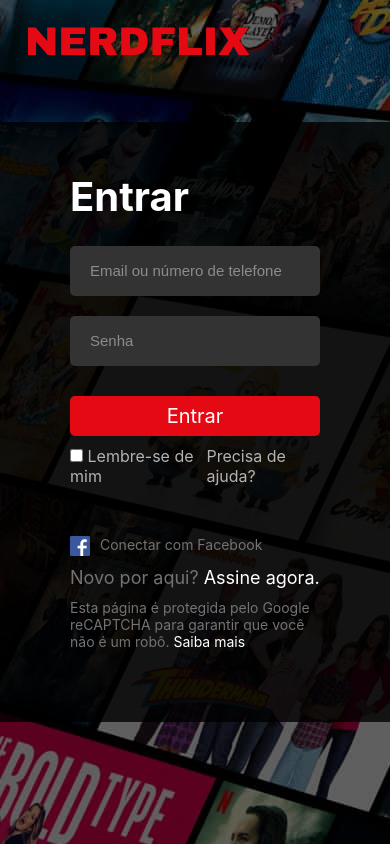
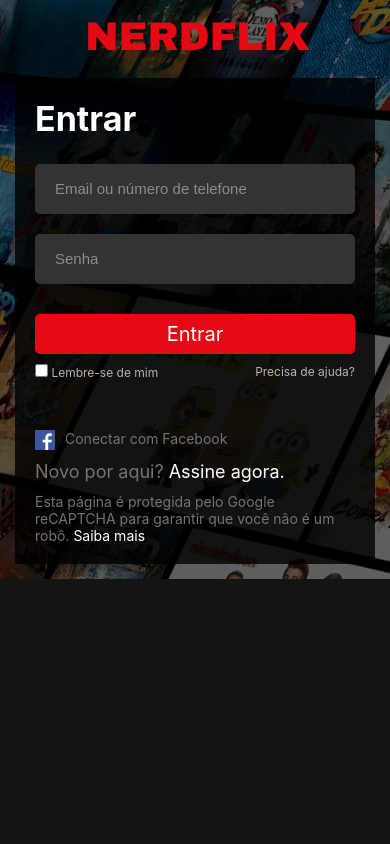
Before and after one commit to lahgomes/recriando-interface-Netflix, a plain HTML site: page index.html in a window 390 px wide. Drawn offline with Linux system fonts and the light colour scheme.

Commit message:
media query mobile login netflix

```diff
--- a/index.html
+++ b/index.html
@@ -6,6 +6,7 @@
   <meta http-equiv="X-UA-Compatible" content="IE=edge">
   <meta name="viewport" content="width=device-width, initial-scale=1.0">
   <link rel="stylesheet" href="style/main.css">
+  <link rel="stylesheet" href="style/responsive.css">
   <title>NETFLIX CLONE</title>
   <link rel="shortcut icon" href="img/favicon.ico" type="image/x-icon">
 </head>
--- a/style/responsive.css
+++ b/style/responsive.css
@@ -1,9 +1,42 @@
-@media screen and (max-width:700px) {
-    header .container{
+@media screen and (max-width: 700px) {
+  .login__header {
+    position: initial;
+    left: initial;
+    top: initial;
+    margin-bottom: 20px;
+  }
+
+  .login {
+    flex-direction: column;
+    padding: 15px;
+    height: auto;
+    justify-content: flex-start;
+  }
+
+  header .container {
     display: flex;
     flex-direction: column;
   }
-    .botao{
+
+  .login__conteudo {
+    width: 100%;
+    padding: 20px;
+    min-height: auto;
+  }
+
+  .login .access__title {
+    font-size: 34px;
+  }
+
+  .login .item--ajuda {
+    font-size: 12px;
+  }
+
+  .register__signup {
+    font-size: 14px;
+  }
+
+  .botao {
     margin-top: 5px;
     width: 190px;
     height: 50px;
@@ -14,8 +47,8 @@
   }
 }
 
-@media screen and (min-width:1000px) {
-    .descricao{
+@media screen and (min-width: 1000px) {
+  .descricao {
     width: 50%;
   }
 }
```
Lines whose indentation alone changed are shown as unchanged.
